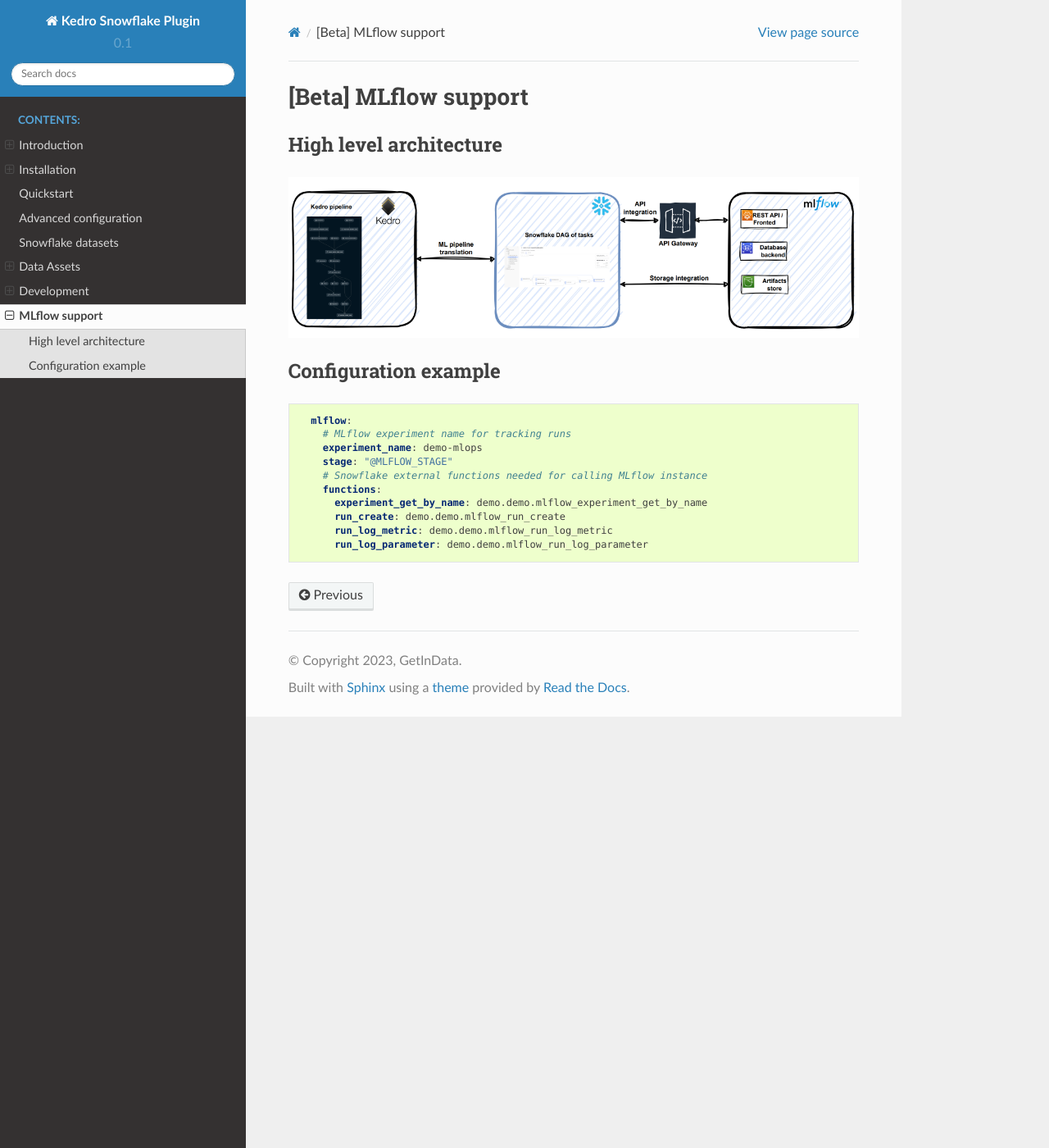
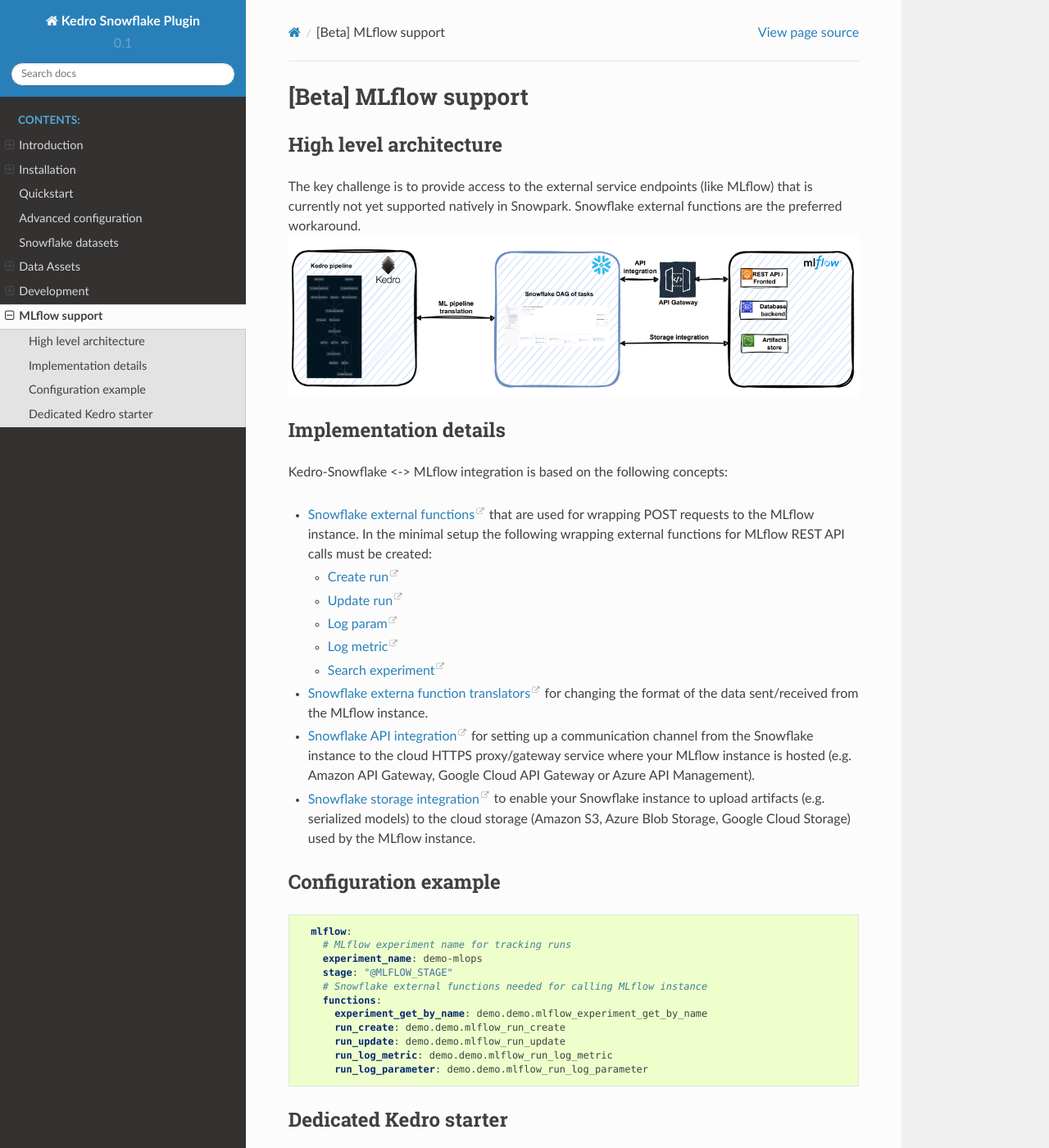
Before and after one commit to getindata/kedro-snowflake, a Sphinx documentation site: the page built from docs/source/06_mlflow.md, in a window 1280 px wide and 1400 px high. Shown: the whole window at 82% size. Built offline with Sphinx 7.4.7 and the Read the Docs theme 2.0.0, drawn with Linux system fonts in a browser that asks for light colours.

Commit message:
Doc for implementation details

````diff
--- a/docs/source/06_mlflow.md
+++ b/docs/source/06_mlflow.md
@@ -1,9 +1,28 @@
 # [Beta] MLflow support
 
 ## High level architecture
-
+The key challenge is to provide access to the external service endpoints (like MLflow)
+that is currently not yet supported natively in Snowpark. Snowflake external
+functions are the preferred workaround.
 ![MLflow and Kedro-snowflake](../images/mlflow-support.png)
 
+## Implementation details
+Kedro-Snowflake <-> MLflow integration is based on the following concepts:
+ * [Snowflake external functions](https://docs.snowflake.com/en/sql-reference/external-functions-introduction) that
+are used for wrapping POST requests to the MLflow instance. In the minimal setup the following wrapping external functions for MLflow REST API calls must be created:
+    * [Create run](https://mlflow.org/docs/latest/rest-api.html#create-run)
+    * [Update run](https://mlflow.org/docs/latest/rest-api.html#update-run)
+    * [Log param](https://mlflow.org/docs/latest/rest-api.html#log-param)
+    * [Log metric](https://mlflow.org/docs/latest/rest-api.html#log-metric)
+    * [Search experiment](https://mlflow.org/docs/latest/rest-api.html#search-experiments)
+ * [Snowflake externa function translators](https://docs.snowflake.com/en/sql-reference/external-functions-translators) for
+ changing the format of the data sent/received from the MLflow instance.
+ * [Snowflake API integration](https://docs.snowflake.com/en/sql-reference/sql/create-api-integration) for setting up
+ a communication channel from the Snowflake instance to the cloud HTTPS proxy/gateway service
+ where your MLflow instance is hosted (e.g. Amazon API Gateway, Google Cloud API Gateway or Azure API Management).
+ * [Snowflake storage integration](https://docs.snowflake.com/en/sql-reference/sql/create-storage-integration) to enable
+ your Snowflake instance to upload artifacts (e.g. serialized models) to the cloud storage (Amazon S3, Azure Blob Storage, Google Cloud Storage) used by the
+ MLflow instance.
 ## Configuration example
 
 ```yaml
@@ -15,7 +34,9 @@
     functions:
       experiment_get_by_name: demo.demo.mlflow_experiment_get_by_name
       run_create: demo.demo.mlflow_run_create
+      run_update: demo.demo.mlflow_run_update
       run_log_metric: demo.demo.mlflow_run_log_metric
       run_log_parameter: demo.demo.mlflow_run_log_parameter
+```
 
-```
+## Dedicated Kedro starter
````
Also changed, not shown: 2 other files.
